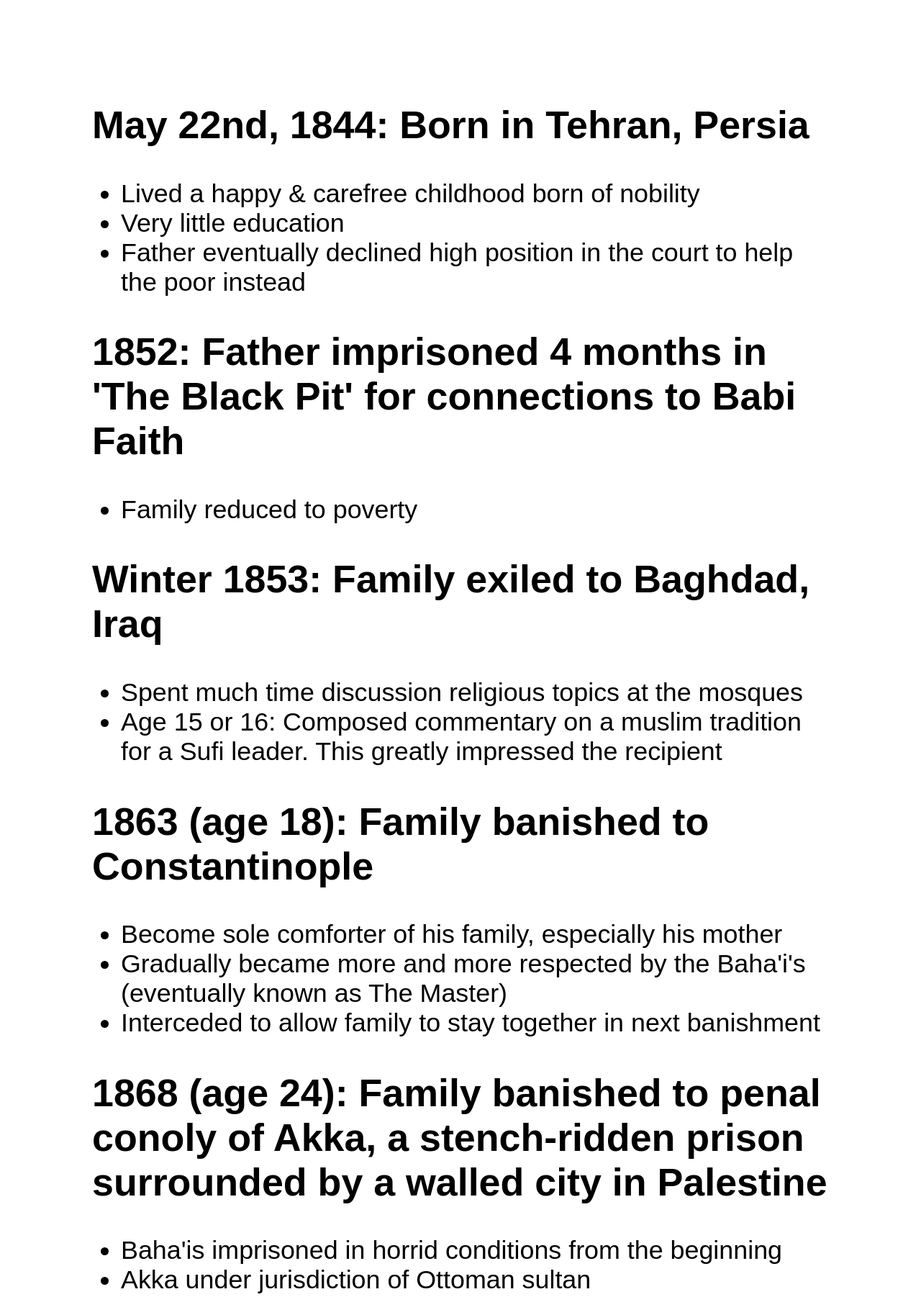
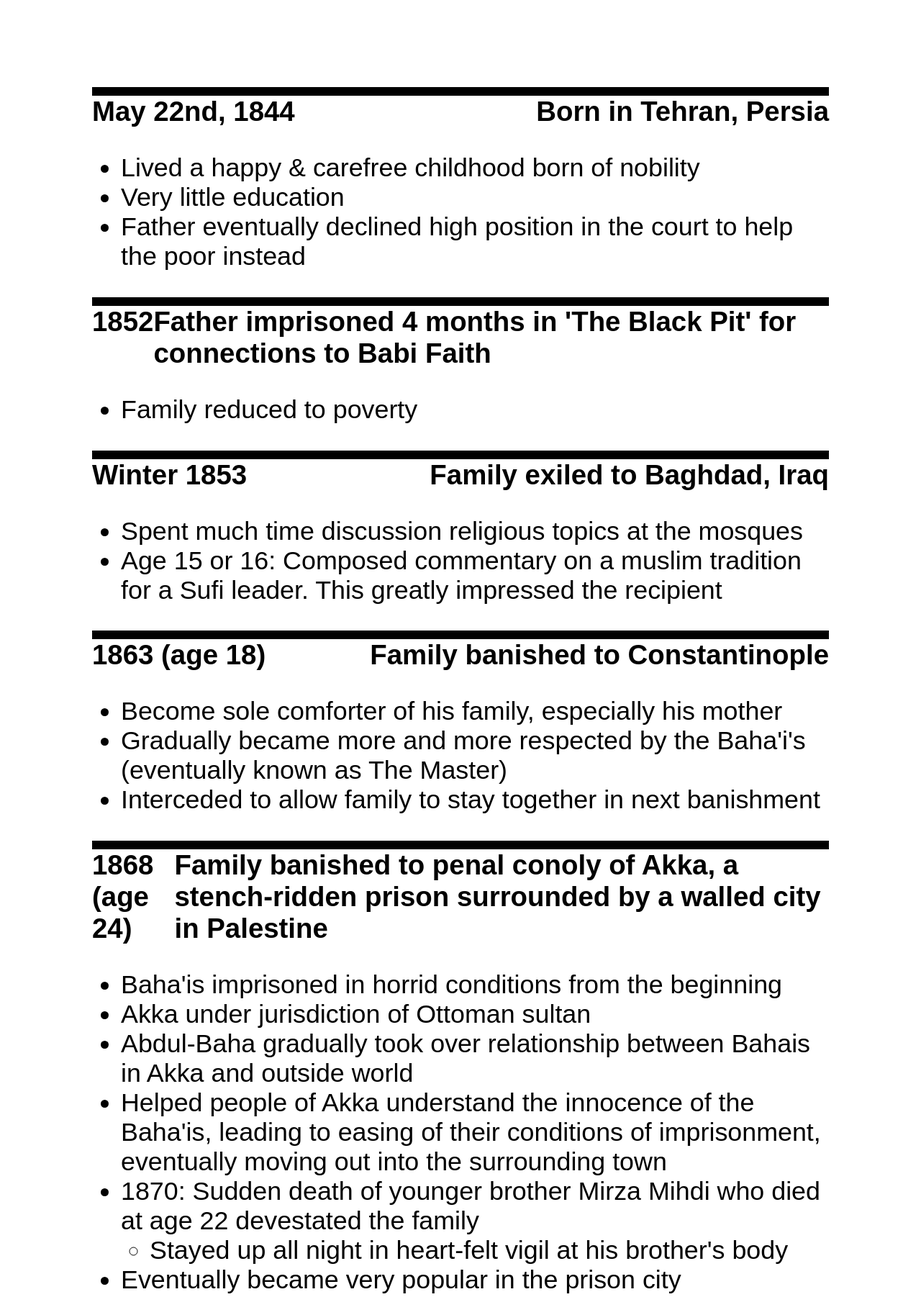
Before and after one commit to syntapy/abbas_tribute, a plain HTML site: page index.html in a window 1280 px wide. Shown: the part 1600-3402 px from the top of the page at 72% size. Drawn offline with Linux system fonts and the light colour scheme; a web font is replaced by a local one.

Commit message:
Spacing between date and title in each h1 section

```diff
--- a/css/color.css
+++ b/css/color.css
@@ -10,6 +10,7 @@ header {
 .header_text {
     border-color: red;
     border-style: solid;
+    color: #B22512;
 }
 
 #title {
@@ -39,9 +40,8 @@ main {
     border-color: blue;
     border-style: solid;
 }
-/*div.section {
-    display: flex;
-    align-items: left;
-    flex-direction: column;
-    border: 5vw solid green;
-}*/
+
+h1 {
+    border-color: black;
+    border-style: solid;
+}
--- a/css/font.css
+++ b/css/font.css
@@ -18,10 +18,6 @@ header {
     line-height: 1.0;
 }
 
-/*#title > span.spacing {
-
-}*/
-
 #subtitle {
     font-size: 1.0em;
     display: inline-block;
@@ -40,6 +36,15 @@ figcaption {
 }
 
 main {
+    font-size: 2vw;
+}
+
+main * {
+    font-size: inherit;
+}
+
+main h1 span {
+    font-size: 3.0vw;
 }
 
 div.section {
--- a/css/positioning.css
+++ b/css/positioning.css
@@ -68,9 +68,13 @@ main {
     font-size: 0.7em;
     border: 0vw;
 }
-/*div.section {
+
+h1 {
     display: flex;
-    align-items: left;
-    flex-direction: column;
-    border: 5vw solid green;
-}*/
+    flex-direction: row;
+    justify-content: space-between;
+    border-right: 0vw solid black;
+    border-bottom: 0vw solid black;
+    border-left: 0vw solid black;
+    border-top: 1vw solid black;
+}
--- a/index.html
+++ b/index.html
@@ -5,8 +5,8 @@
     <link rel="preconnect" href="https://fonts.gstatic.com" crossorigin>
     <link href="https://fonts.googleapis.com/css2?family=Gotu&display=swap" rel="stylesheet">
     <link rel="stylesheet" href="css/font.css">
+    <link rel="stylesheet" href="css/color.css">
     <link rel="stylesheet" href="css/positioning.css">
-    <link rel="stylesheet" href="css/color.css">
   </head>
   <body>
     <header>
@@ -20,7 +20,7 @@
     </header>
     <main id="main">
       <div class="section">
-        <h2>May 22nd, 1844: Born in Tehran, Persia</h2>
+        <h1><span>May 22nd, 1844</span><span>Born in Tehran, Persia</span></h1>
           <ul>
             <li>Lived a happy & carefree childhood born of nobility</li>
             <li>Very little education</li>
@@ -28,27 +28,28 @@
           </ul>
       </div>
       <div class="section">
-        <h2>1852: Father imprisoned 4 months in 'The Black Pit' for connections to Babi Faith</h2>
+        <h1><span>1852</span><span>Father imprisoned 4 months in 'The Black Pit' for connections to Babi Faith</span></h1>
           <ul>
             <li>Family reduced to poverty</li>
           </ul>
       </div>
       <div>
-        <h2>Winter 1853: Family exiled to Baghdad, Iraq</h2>
+        <h1><span>Winter 1853</span><span>Family exiled to Baghdad, Iraq</span></h1>
           <ul>
             <li>Spent much time discussion religious topics at the mosques</li>
             <li>Age 15 or 16: Composed commentary on a muslim tradition for a Sufi leader. This greatly impressed the recipient</li>
           </ul>
       </div>
       <div>
-        <h2>1863 (age 18): Family banished to Constantinople</h2>
+        <h1><span>1863 (age 18)</span><span>Family banished to Constantinople</span></h1>
            <ul>
              <li>Become sole comforter of his family, especially his mother</li>
              <li>Gradually became more and more respected by the Baha'i's (eventually known as The Master)</li>
              <li>Interceded to allow family to stay together in next banishment</li>
            </ul>
       </div>
-      <h2>1868 (age 24): Family banished to penal conoly of Akka, a stench-ridden prison surrounded by a walled city in Palestine</h2>
+      <div>
+        <h1><span>1868 (age 24)</span><span>Family banished to penal conoly of Akka, a stench-ridden prison surrounded by a walled city in Palestine</span></h1>
          <ul>
            <li>Baha'is imprisoned in horrid conditions from the beginning</li>
            <li>Akka under jurisdiction of Ottoman sultan</li>
@@ -60,28 +61,37 @@
            </ul>
            <li>Eventually became very popular in the prison city</li>
          </ul>
-      <h2>1873 (age 28): Married a Baha'i named Fatimeh Nahri</h2>
+      </div>
+      <div>
+        <h1><span>1873 (age 28)</span><span>Married a Baha'i named Fatimeh Nahri</span></h1>
         <ul>
           <li>Arranged at request of Abdul-Baha's Father, but was love at first sight</li>
           <li>Abdul-Baha had had no interest in marriage until meeting her</li>
           <li>Eventually had 9 children</li>
         </ul>
-      <h2>1892: Death of Baha'u'llah, Abdul-Baha's father</h2>
+      </div>
+      <div>
+        <h1><span>1892</span><span>Death of Baha'u'llah, Abdul-Baha's father</span></h1>
           <ul>
             <li>Abdul-Baha appointed in Baha'u'llah's Will and Testament as His successor: The leader of Baha'is and the authoritative interpreter the Baha'i teachings</li>
             <li>Abdul-Baha's younger half-brother challenged his position, causing a conflict that lasted for the rest of Abdul-Baha's life</li>
             <li>Abdul-Baha once known to lament about how his half-brother poisoned his life terribly by attempting to slander him in many ways</li>
             <li>Half-brother ultimately failed to cause a schism in Baha'i faith, and his movement and followers were swept into obscurity</li>
           </ul>
-      <h2>1908: Young turks revolution compelled Ottoman sultan to free religious and political prisoners</h2>
+      </div>
+      <div>
+        <h1><span>1908</span><span>Young turks revolution compelled Ottoman sultan to free religious and political prisoners</span></h1>
           <ul>
             <li>Baha'is were freed from prison</li>
           </ul>
-      <h2>1910-1913: International travels</h2>
+      </div>
+      <div>
+        <h1><span>1910-1913</span><span>International travels</span></h1>
         <ul>
           <li>Egypt: Met with leading intellectuals, editors to major newspapers, government leaders</li>
           <li>England: Many talks and speeches with the general public</li>
         </ul>
+      </div>
     </main>
     <div class="global_column">
     </div>
```
Lines whose indentation alone changed are shown as unchanged.
